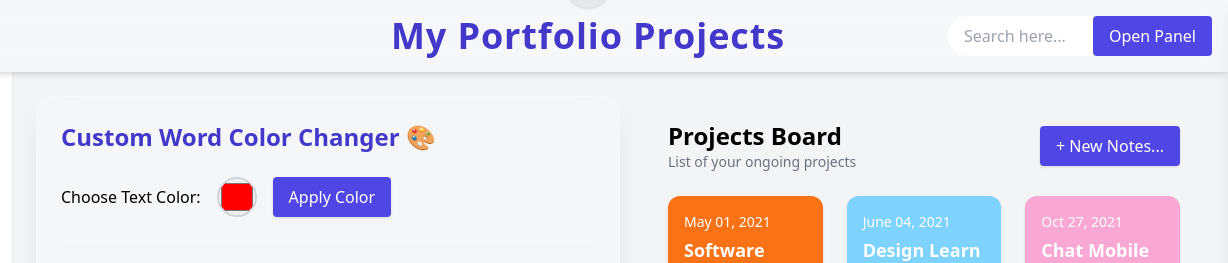
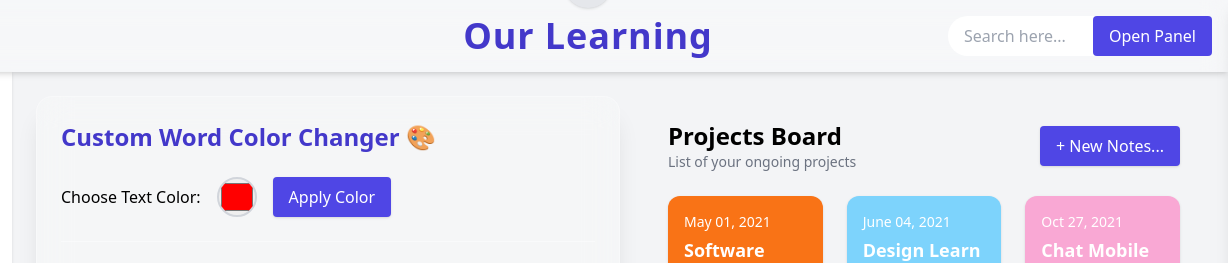
Before and after one commit to Atuloli01/UI-LMS-frontend, a plain HTML site: page index.html in a window 1280 px wide. Shown: the top 263 px of the page, 52-1280 px from the left. Drawn offline with nearby package versions, Linux system fonts and the light colour scheme.

Commit message:
Update index.html

```diff
--- a/index.html
+++ b/index.html
@@ -66,7 +66,7 @@
     <!-- Center Title -->
     <h1 class="text-2xl sm:text-3xl md:text-4xl font-extrabold text-indigo-700 dark:text-indigo-300 tracking-wide
                 transition-transform duration-300 hover:scale-110 mx-auto absolute left-1/2 transform -translate-x-1/2">
-      My Portfolio Projects
+     Our Learning
     </h1>
 
     <!-- Right: Search Bar -->
```
